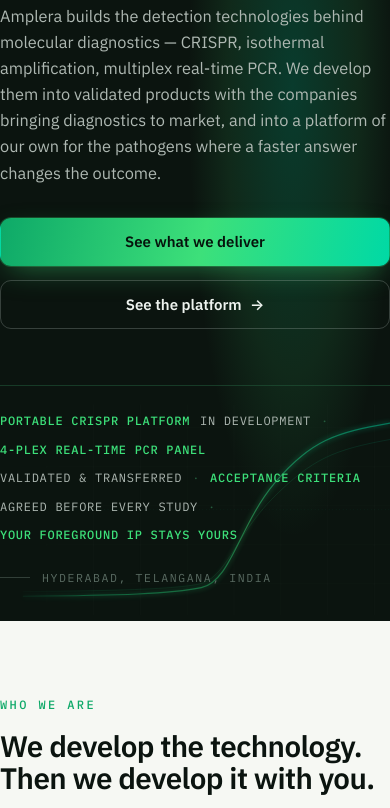
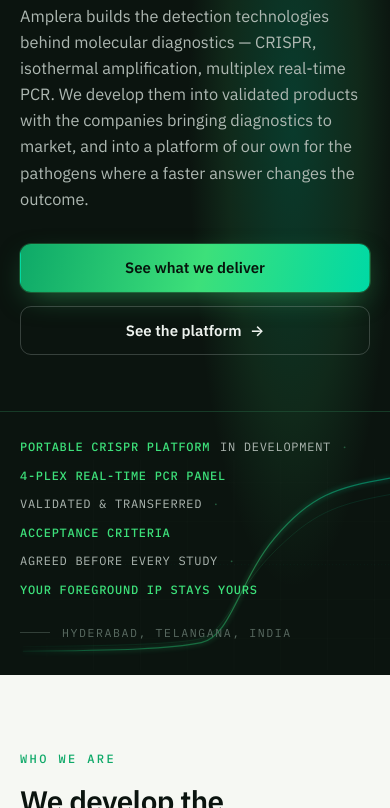
Before and after one commit to amplera-websit/amplera-website, a website: page index.html in a window 390 px wide. Shown: the part 307-1115 px from the top of the page. Drawn offline with Linux system fonts and the light colour scheme.

Commit message:
Restore side padding on mobile only
Removing .wrap's padding-inline site-wide left content edge-to-edge
on phones with no breathing room. Desktop keeps the edge-to-edge look;
padding comes back under the existing 760px mobile breakpoint.

```diff
--- a/styles.css
+++ b/styles.css
@@ -357,6 +357,7 @@
   .foot .about{grid-column:1/-1}
 }
 @media (max-width:760px){
+  .wrap{padding-inline:var(--gutter)}
   .nav-links{position:fixed;inset:74px 0 auto 0;flex-direction:column;align-items:stretch;gap:0;
     background:rgba(9,16,12,.98);backdrop-filter:blur(14px);-webkit-backdrop-filter:blur(14px);
     border-bottom:1px solid rgba(36,92,61,.5);padding:8px var(--gutter) 22px;
```
